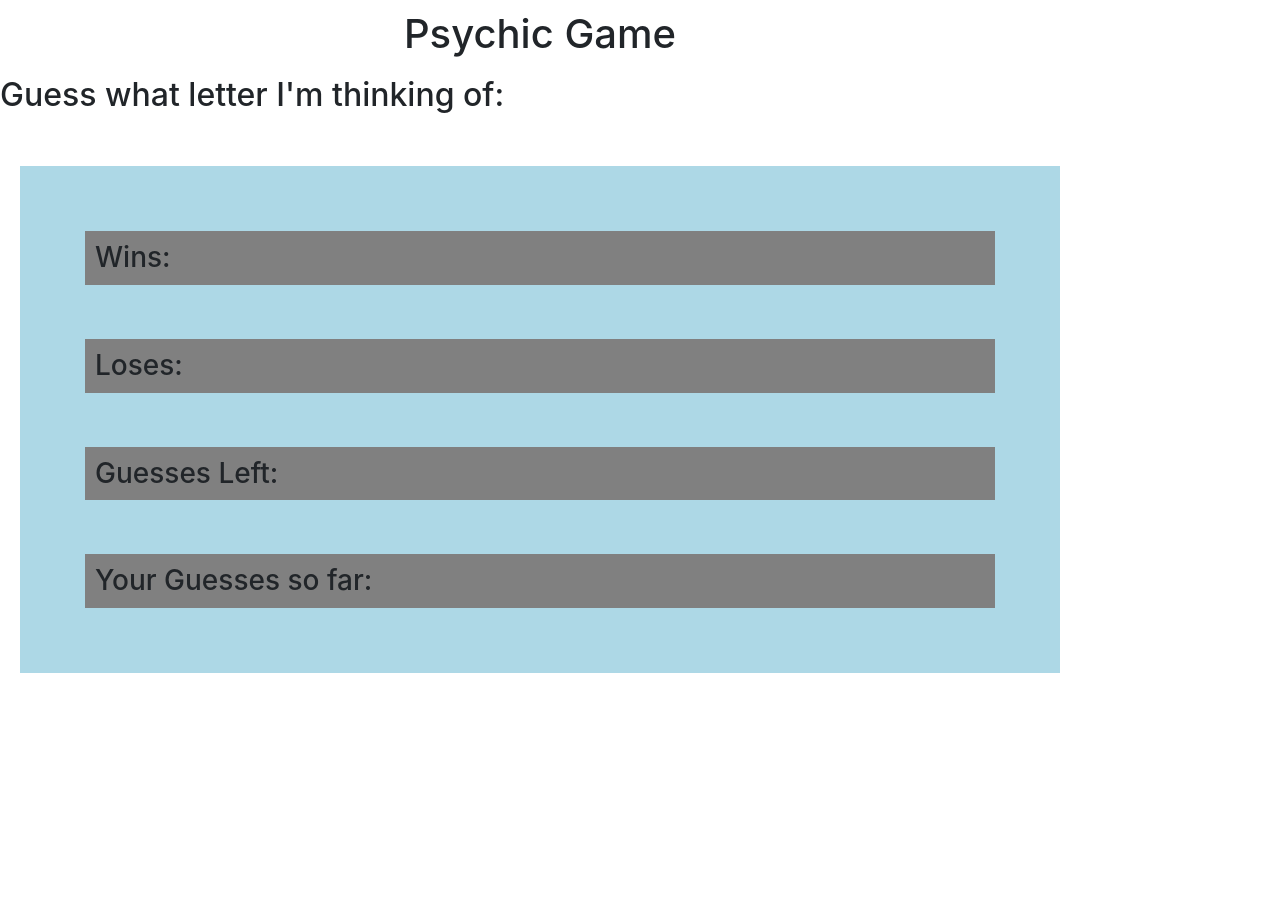
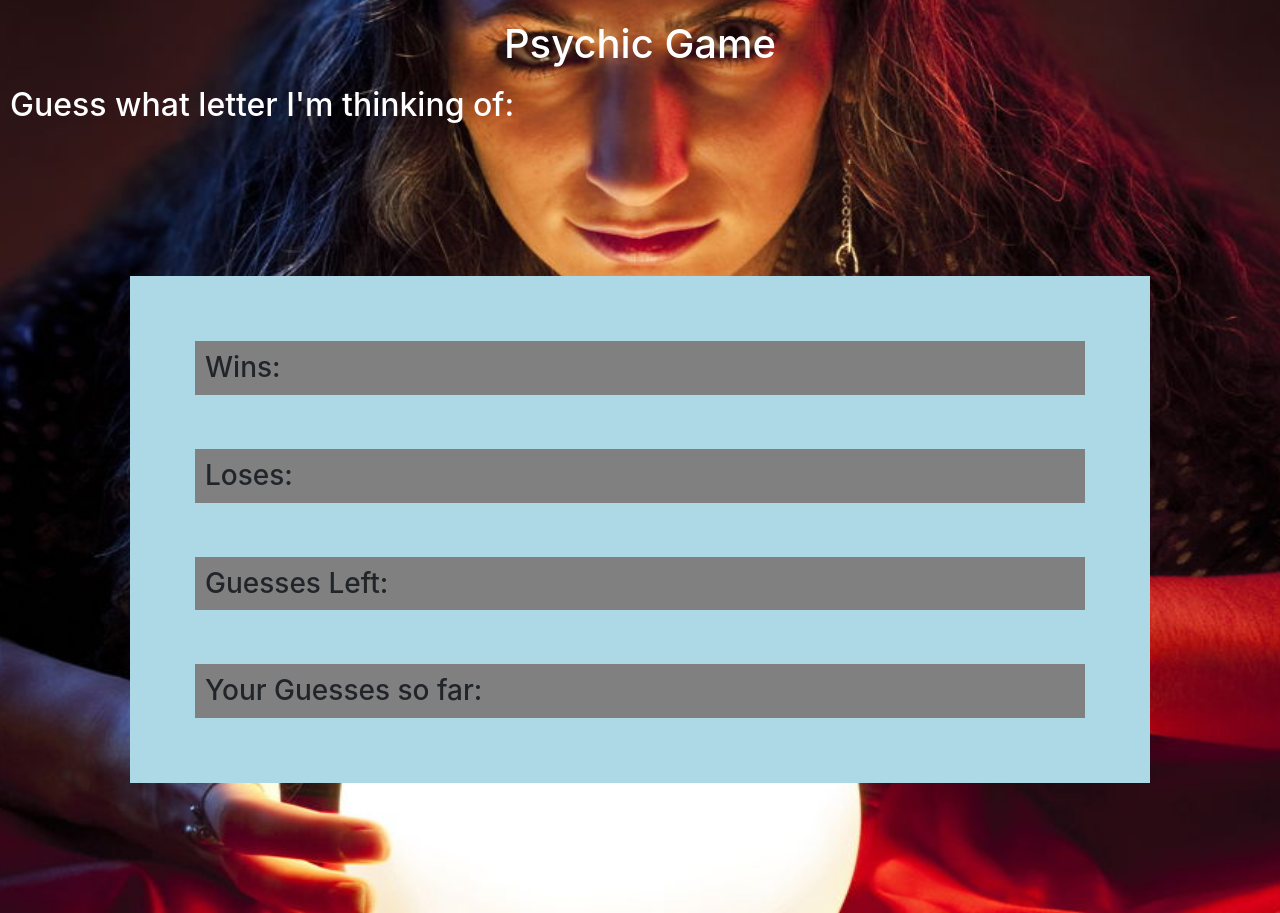
Before and after one commit to CBArgento/Psychic-Game, a plain HTML site: page index.html in a window 1280 px wide. Before the commit the page ends 800 px from the top, so only its background shows below. Drawn offline with nearby package versions, Linux system fonts and the light colour scheme.

Commit message:
assets and codes

```diff
--- a/assets/css/style.css
+++ b/assets/css/style.css
@@ -1,9 +1,9 @@
 body {
-    background-image: url("assets/psychic");
+    background-image: url("https://github.com/CBArgento/Psychic-Game/blob/master/assets/images/psychic.jpg?raw=true");
     background-repeat: no-repeat;
-    background-position: right top;
-    margin-right: 200px;
-    background-attachment: fixed;
+    background-position: center;
+    background-size: 1950px 1200px;
+    padding: 10px;
   }
 
 
@@ -19,9 +19,15 @@ h3 {
 
 .answersbox {
     background: lightblue;
-    margin: 20px;
+    margin: 120px;
 }
 
 .title {
     padding: 10px;
+    color: white;
 }
+
+.guess {
+    color: white;
+    padding-right: 20px;
+}
--- a/index.html
+++ b/index.html
@@ -20,7 +20,9 @@
     <div class="title">
         <h1 style="text-align: center">Psychic Game</h1>
     </div>
-    <h2>Guess what letter I'm thinking of:</h2>
+    <div class="guess">
+        <h2>Guess what letter I'm thinking of:</h2>
+    </div>
     <br>
     <div class="answersbox">
         <div class="answers">
```
